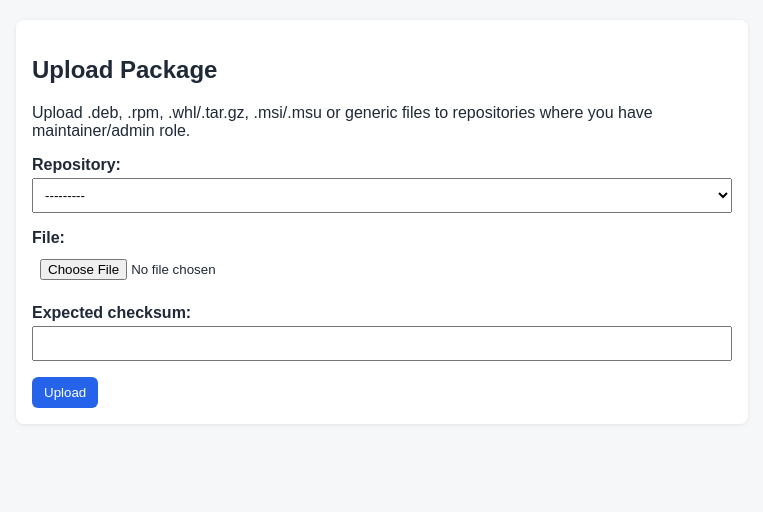
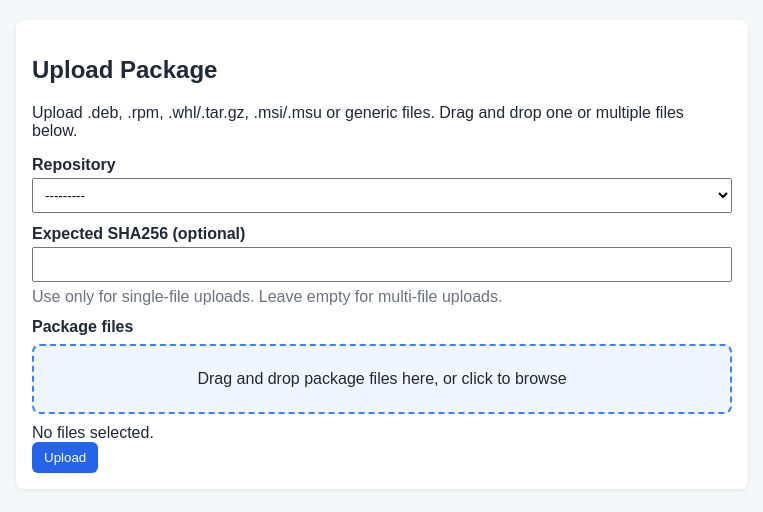
Before and after one commit to qrdrop/cursor_korvatunturi, a Django app: page /upload/ in a window 1280 px wide. Shown: the part 42-554 px from the top of the page, without its empty margins (24-787 px from the left). Run offline with Django 5.2, Linux system fonts and the light colour scheme; the visitor is signed in with stand-in values (Sample User, id 1); data that the repository does not hold is empty; parts of the project's set-up code (start-up, migrations or seed data) failed here and were passed over.

Commit message:
feat: add drag-drop multi-upload with package content validation
Co-authored-by: qrdrop <qrdrop@users.noreply.github.com>

```diff
--- a/templates/webui/upload_artifact.html
+++ b/templates/webui/upload_artifact.html
@@ -2,11 +2,82 @@
 {% block content %}
 <div class="card" style="max-width: 700px;">
     <h2>Upload Package</h2>
-    <p>Upload .deb, .rpm, .whl/.tar.gz, .msi/.msu or generic files to repositories where you have maintainer/admin role.</p>
-    <form method="post" enctype="multipart/form-data">
+    <p>Upload .deb, .rpm, .whl/.tar.gz, .msi/.msu or generic files. Drag and drop one or multiple files below.</p>
+    <form method="post" enctype="multipart/form-data" id="upload-form">
         {% csrf_token %}
-        {{ form.as_p }}
+        {% if form.non_field_errors %}
+            <div>
+                {% for error in form.non_field_errors %}
+                    <p style="color:#b91c1c;">{{ error }}</p>
+                {% endfor %}
+            </div>
+        {% endif %}
+
+        <label for="{{ form.repository.id_for_label }}">Repository</label>
+        {{ form.repository }}
+        {% for error in form.repository.errors %}<p style="color:#b91c1c;">{{ error }}</p>{% endfor %}
+
+        <label for="{{ form.expected_checksum.id_for_label }}">Expected SHA256 (optional)</label>
+        {{ form.expected_checksum }}
+        <p style="margin:6px 0;color:#6b7280;">Use only for single-file uploads. Leave empty for multi-file uploads.</p>
+        {% for error in form.expected_checksum.errors %}<p style="color:#b91c1c;">{{ error }}</p>{% endfor %}
+
+        <label for="{{ form.files.id_for_label }}">Package files</label>
+        <div id="drop-zone" style="margin-top:8px; border:2px dashed #3b82f6; background:#eff6ff; padding:24px; border-radius:8px; text-align:center;">
+            Drag and drop package files here, or click to browse
+            {{ form.files }}
+        </div>
+        {% for error in form.files.errors %}<p style="color:#b91c1c;">{{ error }}</p>{% endfor %}
+        <div id="selected-files" style="margin-top:10px; color:#1f2937;"></div>
         <button class="btn" type="submit">Upload</button>
     </form>
 </div>
+
+<script>
+(() => {
+    const dropZone = document.getElementById("drop-zone");
+    const fileInput = document.getElementById("{{ form.files.id_for_label }}");
+    const selectedFiles = document.getElementById("selected-files");
+    if (!dropZone || !fileInput || !selectedFiles) return;
+
+    fileInput.style.display = "none";
+
+    const renderFileList = () => {
+        if (!fileInput.files || fileInput.files.length === 0) {
+            selectedFiles.textContent = "No files selected.";
+            return;
+        }
+        const names = Array.from(fileInput.files).map((file) => `${file.name} (${file.size} bytes)`);
+        selectedFiles.innerHTML = "<strong>Selected files:</strong><br>" + names.join("<br>");
+    };
+
+    dropZone.addEventListener("click", () => fileInput.click());
+    fileInput.addEventListener("change", renderFileList);
+
+    ["dragenter", "dragover"].forEach((eventName) => {
+        dropZone.addEventListener(eventName, (event) => {
+            event.preventDefault();
+            event.stopPropagation();
+            dropZone.style.background = "#dbeafe";
+        });
+    });
+
+    ["dragleave", "drop"].forEach((eventName) => {
+        dropZone.addEventListener(eventName, (event) => {
+            event.preventDefault();
+            event.stopPropagation();
+            dropZone.style.background = "#eff6ff";
+        });
+    });
+
+    dropZone.addEventListener("drop", (event) => {
+        const dt = event.dataTransfer;
+        if (!dt || !dt.files) return;
+        fileInput.files = dt.files;
+        renderFileList();
+    });
+
+    renderFileList();
+})();
+</script>
 {% endblock %}
--- a/webui/forms.py
+++ b/webui/forms.py
@@ -6,9 +6,27 @@ from repositories.models import Repository, RepositoryTypePolicy
 from repositories.policies import repository_type_choices
 
 
+class MultipleFileInput(forms.ClearableFileInput):
+    allow_multiple_selected = True
+
+
+class MultipleFileField(forms.FileField):
+    widget = MultipleFileInput
+
+    def clean(self, data, initial=None):
+        if not data:
+            if self.required:
+                raise forms.ValidationError("Please select at least one package file.")
+            return []
+        single_file_clean = super().clean
+        if isinstance(data, (list, tuple)):
+            return [single_file_clean(item, initial) for item in data]
+        return [single_file_clean(data, initial)]
+
+
 class ArtifactUploadForm(forms.Form):
     repository = forms.ModelChoiceField(queryset=Repository.objects.none())
-    file = forms.FileField()
+    files = MultipleFileField()
     expected_checksum = forms.CharField(required=False, min_length=64, max_length=64)
 
     def __init__(self, *args, repository_queryset=None, **kwargs):
--- a/webui/views.py
+++ b/webui/views.py
@@ -89,26 +89,52 @@ class UploadArtifactView(LoginRequiredMixin, FormView):
         return kwargs
 
     def form_valid(self, form):
-        try:
-            artifact = process_artifact_upload(
-                repository=form.cleaned_data["repository"],
-                uploaded_file=form.cleaned_data["file"],
-                user=self.request.user,
-                expected_checksum=form.cleaned_data.get("expected_checksum") or None,
+        repository = form.cleaned_data["repository"]
+        expected_checksum = form.cleaned_data.get("expected_checksum") or None
+        uploaded_files = form.cleaned_data["files"]
+        if expected_checksum and len(uploaded_files) > 1:
+            form.add_error(
+                "expected_checksum",
+                "Expected checksum can only be used when uploading exactly one file.",
             )
-        except ValueError as exc:
-            form.add_error(None, str(exc))
             return self.form_invalid(form)
-        package_name = ""
-        try:
-            package_name = artifact.package_metadata.package_name
-        except Exception:
-            package_name = artifact.name
-        messages.success(
-            self.request,
-            f"Uploaded artifact {artifact.name} (package: {package_name}, version: {artifact.version or 'n/a'})",
-        )
-        return redirect("webui-repository-detail", name=artifact.repository.name)
+        successes = []
+        failures = []
+        for uploaded_file in uploaded_files:
+            try:
+                artifact = process_artifact_upload(
+                    repository=repository,
+                    uploaded_file=uploaded_file,
+                    user=self.request.user,
+                    expected_checksum=expected_checksum,
+                )
+                successes.append(artifact)
+            except ValueError as exc:
+                failures.append((uploaded_file.name, str(exc)))
+
+        for artifact in successes:
+            try:
+                package_name = artifact.package_metadata.package_name
+            except Exception:
+                package_name = artifact.name
+            messages.success(
+                self.request,
+                f"Uploaded {artifact.name} (package: {package_name}, version: {artifact.version or 'n/a'})",
+            )
+
+        for filename, error in failures:
+            messages.error(self.request, f"Failed upload for {filename}: {error}")
+
+        if failures and not successes:
+            form.add_error(None, "No files were uploaded successfully. See errors above.")
+            return self.form_invalid(form)
+
+        if successes:
+            messages.info(self.request, f"Successfully uploaded {len(successes)} package(s).")
+            return redirect("webui-repository-detail", name=repository.name)
+
+        form.add_error(None, "Please select at least one valid package file.")
+        return self.form_invalid(form)
 
 
 class StaffRequiredMixin(UserPassesTestMixin):
```
Also changed, not shown: artifacts/services.py (+121 -0 lines), docs/package_uploads.md (+4 -2 lines), tests/test_api_flows.py (+25 -4 lines), tests/test_webui_features.py (+31 -1 lines), README.md.
